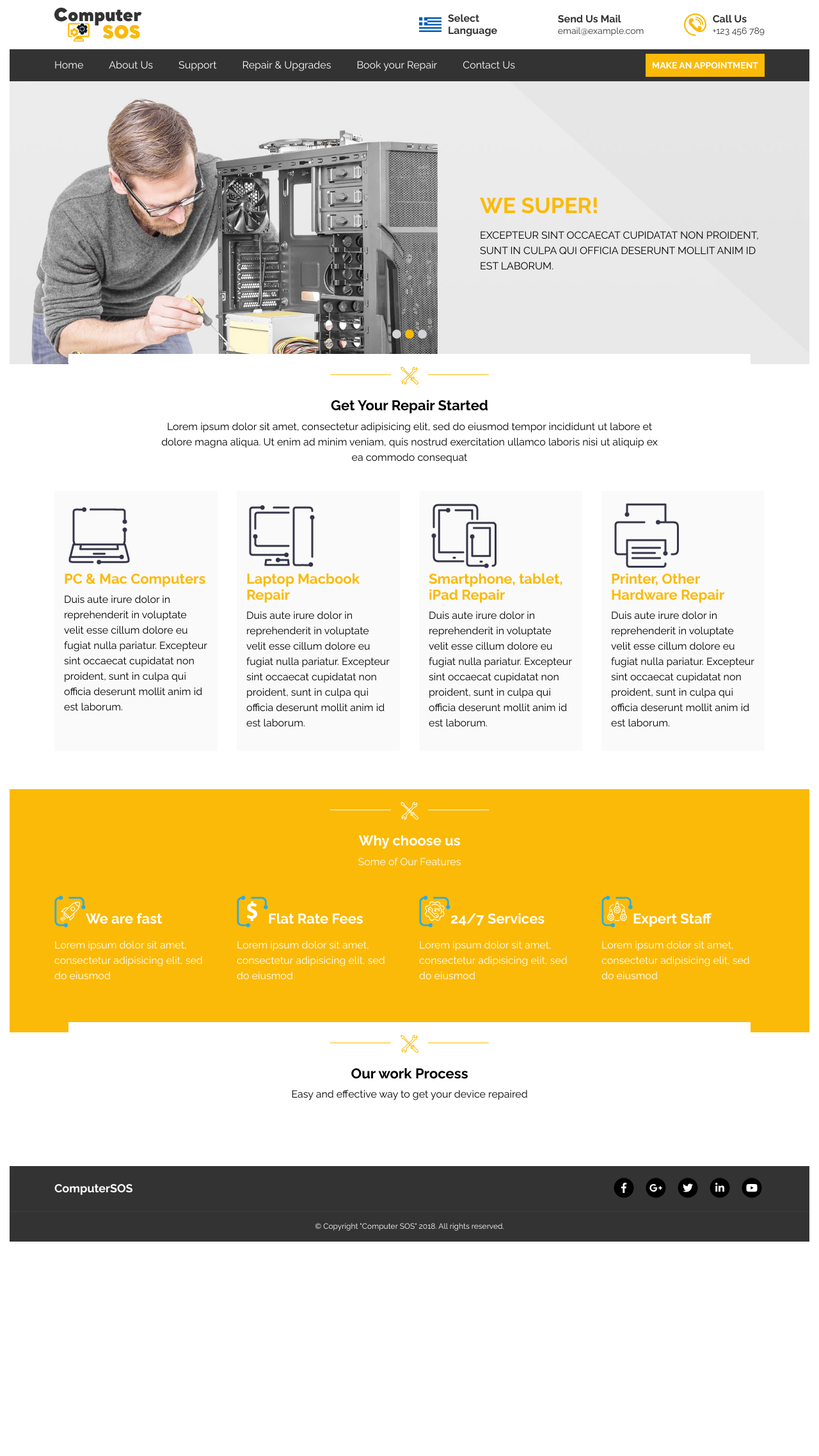
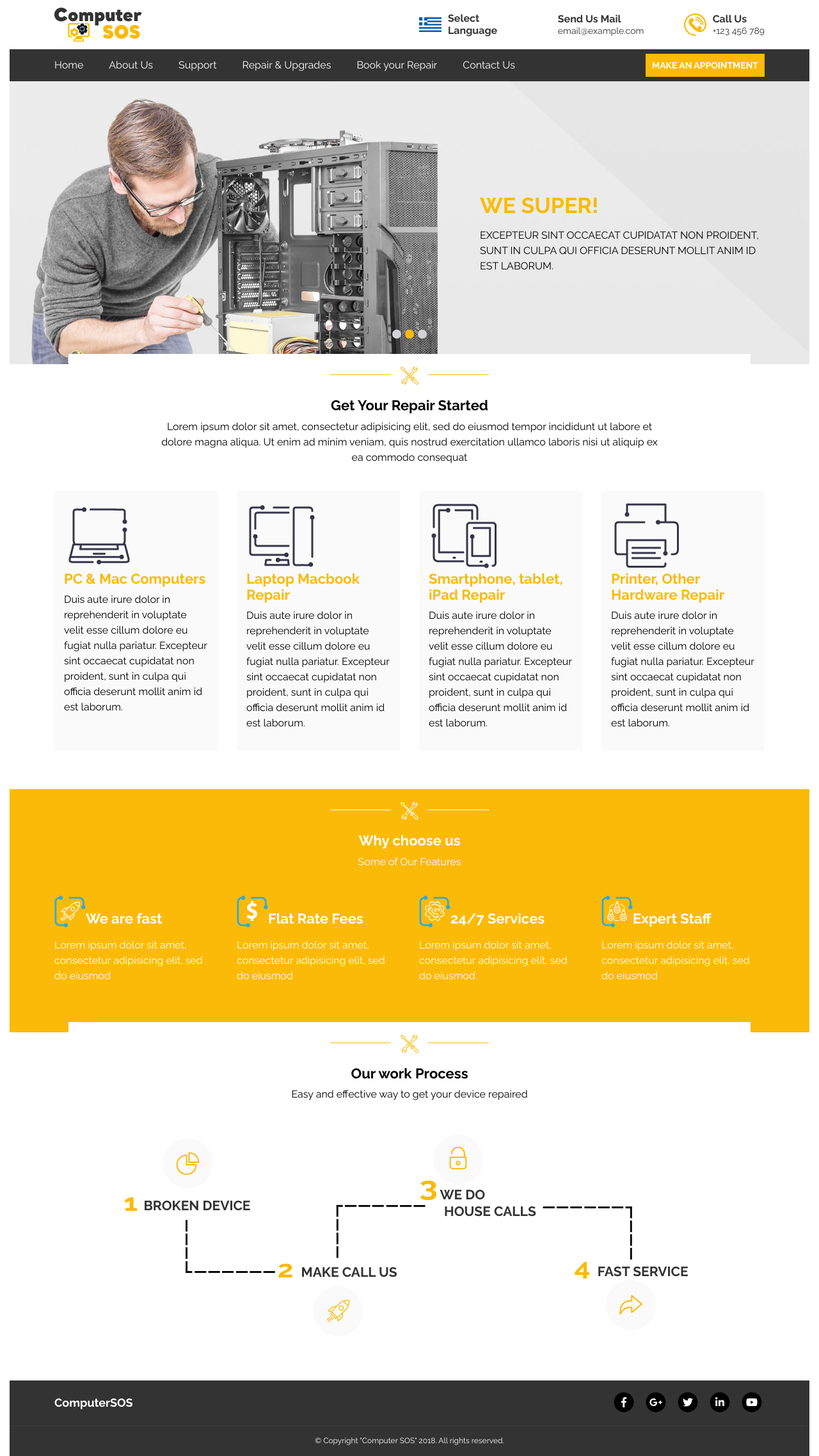
Before and after one commit to kaptn3/repair-shop, a Jekyll site: the page built from index.html, in a window 1280 px wide. Shown: the whole page at 64% size. Built offline with Jekyll 4.4.1, drawn with Linux system fonts in a browser that asks for light colours; nearby versions of some CDN libraries; before the commit the page ends 1940 px from its top, so only the background shows below that.

Commit message:
Add svg in section process

```diff
--- a/_includes/sections/process.html
+++ b/_includes/sections/process.html
@@ -3,4 +3,13 @@
     title='Our work Process'
     text='Easy and effective way to get your device repaired' %}
     <!-- svg -->
+    <div class="container">
+      <div class="row justify-content-center">
+        <object
+          class="col-10"
+          type="image/svg+xml"
+          data="/assets/img/process.svg">
+          </object>
+        </div>
+      </div>
 </section>
```
Also changed, not shown: assets/img/process.svg.
